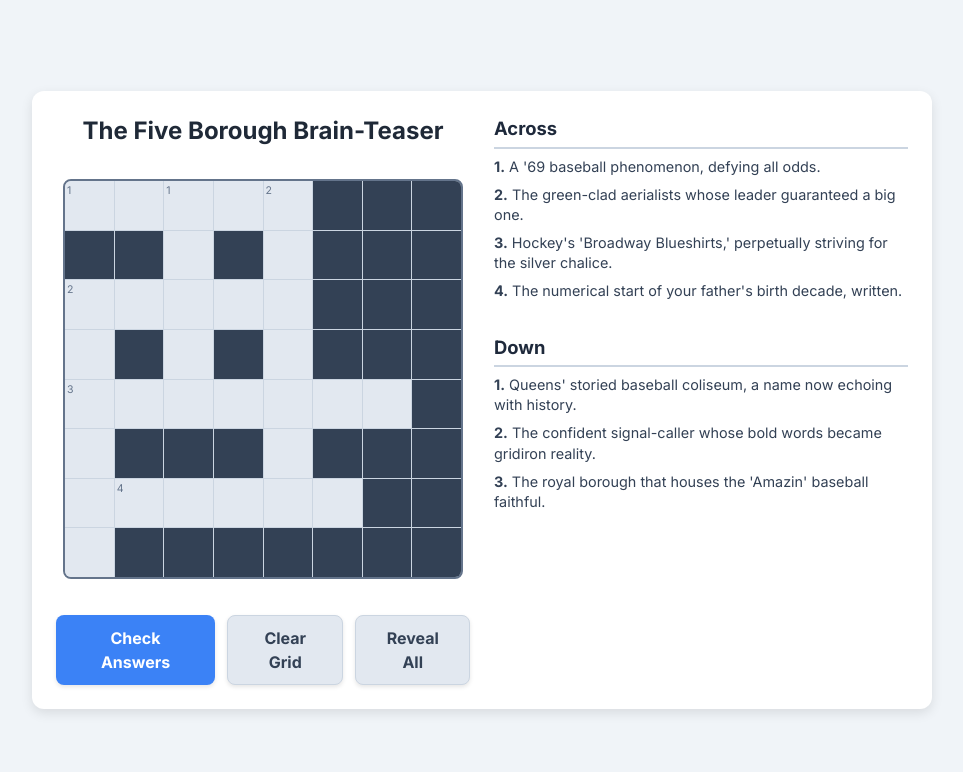
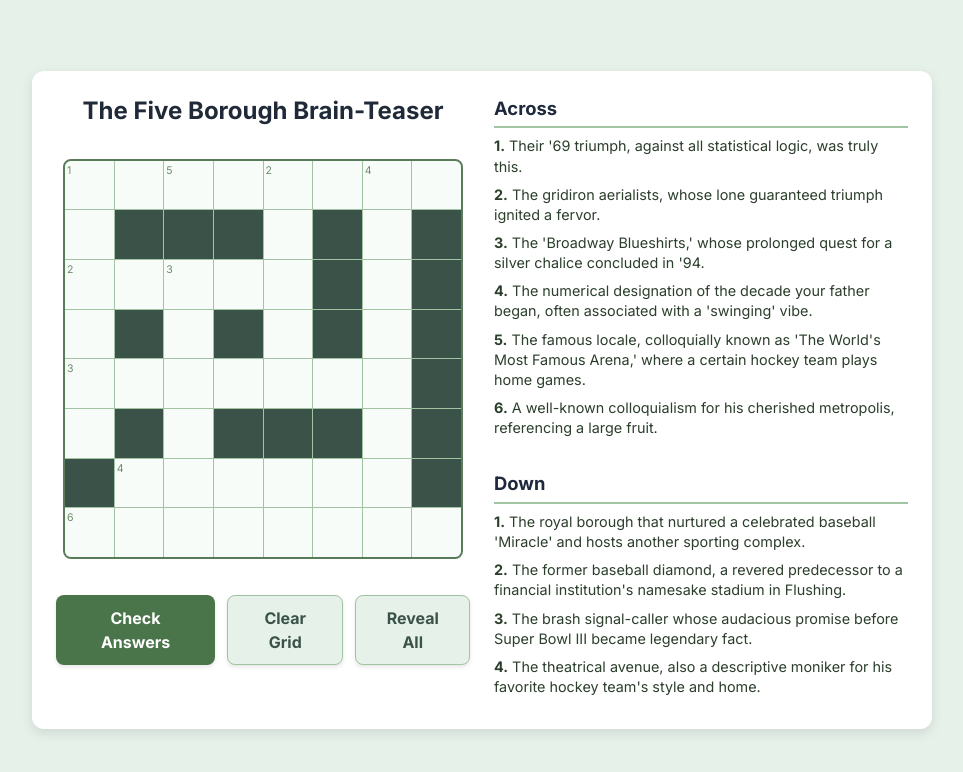
Before and after one commit to aschlamowitz1/crossword, a plain HTML site: page index.html in a window 1280 px wide. Shown: the whole page, without its empty margins (158-1121 px from the left). Drawn offline with nearby package versions, Linux system fonts and the light colour scheme.

Commit message:
Index.html

```diff
--- a/index.html
+++ b/index.html
@@ -9,8 +9,8 @@
     <style>
         body {
             font-family: 'Inter', sans-serif;
-            background-color: #f0f4f8;
-            color: #334155;
+            background-color: #e6f1ea; /* Soft green tint */
+            color: #2c3e2c; /* Dark green/gray text */
             display: flex;
             justify-content: center;
             align-items: center;
@@ -23,7 +23,7 @@
             display: flex;
             flex-direction: column;
             gap: 24px;
-            background-color: #ffffff;
+            background-color: #ffffff; /* Keep inner white for contrast */
             padding: 24px;
             border-radius: 12px;
             box-shadow: 0 4px 12px rgba(0, 0, 0, 0.1);
@@ -50,8 +50,8 @@
             grid-template-columns: repeat(8, minmax(0, 1fr)); /* 8 columns */
             grid-template-rows: repeat(8, minmax(0, 1fr));    /* 8 rows */
             gap: 1px;
-            background-color: #cbd5e1; /* Light border between cells */
-            border: 2px solid #64748b;
+            background-color: #a3c4a3; /* Medium green border between cells */
+            border: 2px solid #5a7b5a; /* Darker green main border */
             border-radius: 8px;
             overflow: hidden;
             max-width: 400px; /* Max size for the grid */
@@ -62,7 +62,7 @@
         .crossword-cell {
             width: 100%;
             height: 100%;
-            background-color: #e2e8f0; /* Blank cell background */
+            background-color: #f7fcf8; /* Very light green/off-white for active cells */
             display: flex;
             justify-content: center;
             align-items: center;
@@ -71,27 +71,27 @@
             font-weight: bold;
             text-transform: uppercase;
             color: #1a202c;
-            border: none; /* No individual cell borders, controlled by grid gap */
+            border: none;
             box-sizing: border-box;
             outline: none;
             transition: background-color 0.2s, box-shadow 0.2s;
         }
 
         .crossword-cell.active {
-            background-color: #bfdbfe; /* Active cell background */
-            box-shadow: inset 0 0 0 2px #3b82f6; /* Blue border */
+            background-color: #d1ead1; /* Light green highlight for active cell */
+            box-shadow: inset 0 0 0 2px #4a754a; /* Darker green border */
         }
 
         .crossword-cell.highlight {
-            background-color: #dbeafe; /* Highlighted word background */
+            background-color: #e8f5e8; /* Lighter green highlight for word */
         }
 
         .crossword-cell.correct {
-            background-color: #dcfce7; /* Correct cell background */
+            background-color: #c8e6c9; /* Pleasant green for correct */
         }
 
         .crossword-cell.incorrect {
-            background-color: #fee2e2; /* Incorrect cell background */
+            background-color: #fce8e8; /* Light red for incorrect */
         }
 
         .crossword-cell input {
@@ -113,11 +113,11 @@
             left: 2px;
             font-size: 0.55em;
             font-weight: normal;
-            color: #64748b;
+            color: #6a8c6a; /* Muted green */
         }
 
         .crossword-cell.blank {
-            background-color: #334155; /* Darker background for blank cells */
+            background-color: #3b5249; /* Darker, muted green/blue for blank cells */
             pointer-events: none; /* Make blank cells unclickable */
         }
 
@@ -132,7 +132,7 @@
             font-weight: bold;
             color: #1e293b;
             margin-bottom: 8px;
-            border-bottom: 2px solid #cbd5e1;
+            border-bottom: 2px solid #a3c4a3; /* Green border */
             padding-bottom: 4px;
         }
 
@@ -149,7 +149,7 @@
 
         .clue-list li.active-clue {
             font-weight: bold;
-            color: #3b82f6;
+            color: #4a754a; /* Darker green for active clue */
         }
 
         .buttons-container {
@@ -168,40 +168,44 @@
         }
 
         .btn-primary {
-            background-color: #3b82f6;
+            background-color: #4a754a; /* Darker green */
             color: #ffffff;
             border: none;
         }
         .btn-primary:hover {
-            background-color: #2563eb;
+            background-color: #3c613c;
             transform: translateY(-1px);
         }
 
         .btn-secondary {
-            background-color: #e2e8f0;
-            color: #334155;
-            border: 1px solid #cbd5e1;
+            background-color: #e6f1ea; /* Matches body background */
+            color: #3b5249; /* Dark green/blue text */
+            border: 1px solid #a3c4a3; /* Green border */
         }
         .btn-secondary:hover {
-            background-color: #cbd5e1;
+            background-color: #d1ead1;
             transform: translateY(-1px);
         }
 
         #message-box {
             background-color: #fff;
-            border: 1px solid #d1d5db;
+            border: 1px solid #a3c4a3; /* Green border */
             border-radius: 8px;
             padding: 16px;
             margin-top: 20px;
             text-align: center;
             font-weight: bold;
-            color: #4b5563;
+            color: #3b5249; /* Dark green/blue text */
             box-shadow: 0 2px 4px rgba(0, 0, 0, 0.05);
             display: none; /* Hidden by default */
         }
         #message-box.show {
             display: block;
         }
+        /* Specific message box colors */
+        #message-box.show.bg-green-100 { background-color: #e0ffe0; border-color: #8cce8c; color: #3b6b3b; }
+        #message-box.show.bg-red-100 { background-color: #ffe0e0; border-color: #cc8c8c; color: #6b3b3b; }
+        #message-box.show.bg-blue-100 { background-color: #e0e0ff; border-color: #8c8ccc; color: #3b3b6b; }
     </style>
 </head>
 <body>
@@ -245,15 +249,18 @@
             // Coordinates have been adjusted for a more compact and interlocked visual appearance.
             const words = [
                 // Across Words
-                { word: "METS", clueNum: 1, orientation: "across", start: { row: 0, col: 0 }, clue: "A '69 baseball phenomenon, defying all odds." },
-                { word: "JETS", clueNum: 2, orientation: "across", start: { row: 2, col: 0 }, clue: "The green-clad aerialists whose leader guaranteed a big one." },
-                { word: "RANGERS", clueNum: 3, orientation: "across", start: { row: 4, col: 0 }, clue: "Hockey's 'Broadway Blueshirts,' perpetually striving for the silver chalice." },
-                { word: "SIXTY", clueNum: 4, orientation: "across", start: { row: 6, col: 1 }, clue: "The numerical start of your father's birth decade, written." },
+                { word: "METS", clueNum: 1, orientation: "across", start: { row: 0, col: 0 }, clue: "Their '69 triumph, against all statistical logic, was truly this." },
+                { word: "GARDEN", clueNum: 5, orientation: "across", start: { row: 0, col: 2 }, clue: "The famous locale, colloquially known as 'The World's Most Famous Arena,' where a certain hockey team plays home games." },
+                { word: "JETS", clueNum: 2, orientation: "across", start: { row: 2, col: 0 }, clue: "The gridiron aerialists, whose lone guaranteed triumph ignited a fervor." },
+                { word: "RANGERS", clueNum: 3, orientation: "across", start: { row: 4, col: 0 }, clue: "The 'Broadway Blueshirts,' whose prolonged quest for a silver chalice concluded in '94." },
+                { word: "SIXTY", clueNum: 4, orientation: "across", start: { row: 6, col: 1 }, clue: "The numerical designation of the decade your father began, often associated with a 'swinging' vibe." },
+                { word: "BIGAPPLE", clueNum: 6, orientation: "across", start: { row: 7, col: 0 }, clue: "A well-known colloquialism for his cherished metropolis, referencing a large fruit." },
 
                 // Down Words
-                { word: "SHEA", clueNum: 1, orientation: "down", start: { row: 0, col: 2 }, clue: "Queens' storied baseball coliseum, a name now echoing with history." },
-                { word: "NAMATH", clueNum: 2, orientation: "down", start: { row: 0, col: 4 }, clue: "The confident signal-caller whose bold words became gridiron reality." },
-                { word: "QUEENS", clueNum: 3, orientation: "down", start: { row: 2, col: 0 }, clue: "The royal borough that houses the 'Amazin' baseball faithful." }
+                { word: "QUEENS", clueNum: 1, orientation: "down", start: { row: 0, col: 0 }, clue: "The royal borough that nurtured a celebrated baseball 'Miracle' and hosts another sporting complex." },
+                { word: "NAMATH", clueNum: 3, orientation: "down", start: { row: 2, col:2 }, clue: "The brash signal-caller whose audacious promise before Super Bowl III became legendary fact." },
+                { word: "SHEA", clueNum: 2, orientation: "down", start: { row: 0, col: 4 }, clue: "The former baseball diamond, a revered predecessor to a financial institution's namesake stadium in Flushing." },
+                { word: "BROADWAY", clueNum: 4, orientation: "down", start: { row: 0, col: 6 }, clue: "The theatrical avenue, also a descriptive moniker for his favorite hockey team's style and home." }
             ];
 
             const GRID_SIZE = 8; // 8x8 grid for consistency
```
